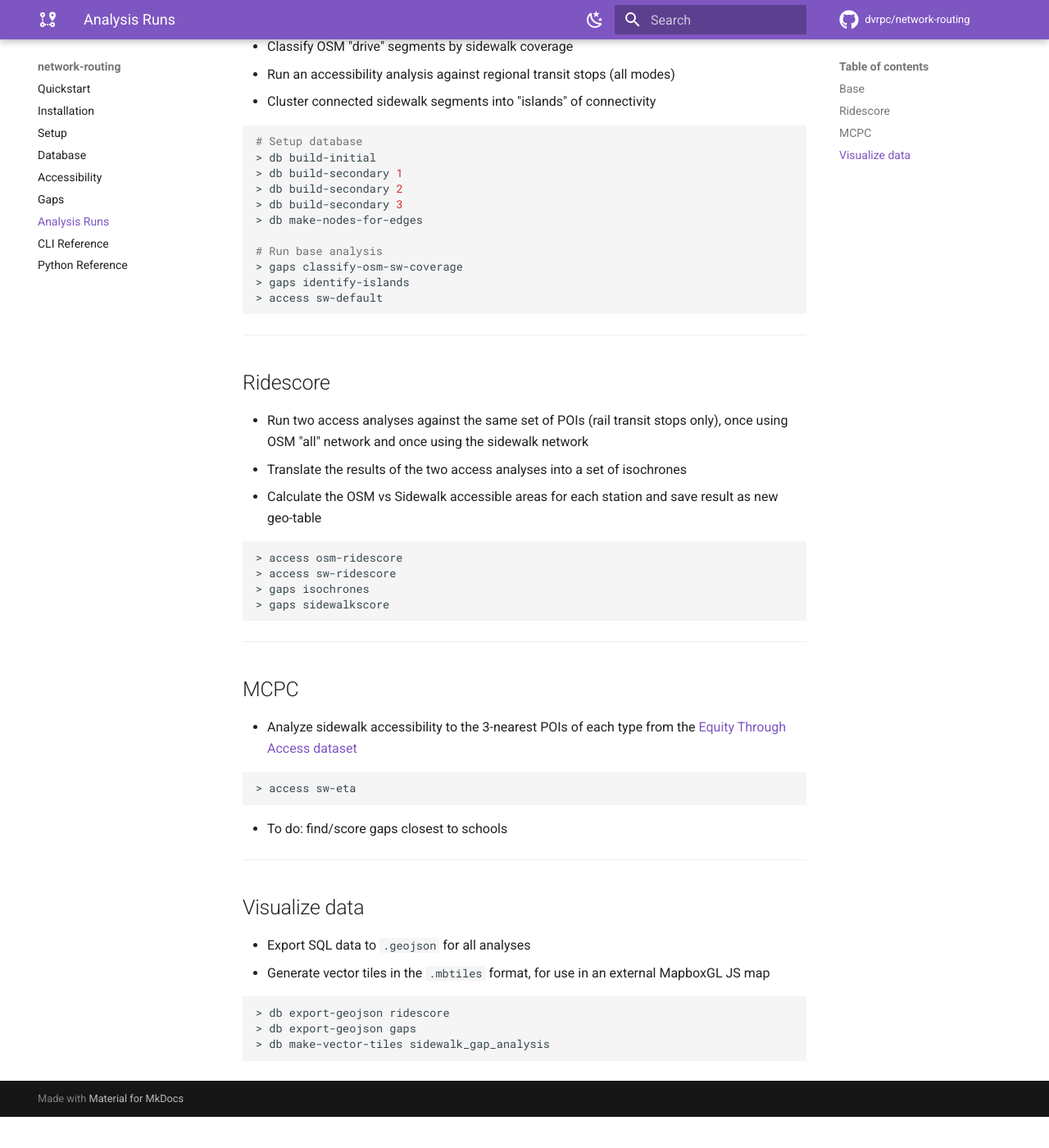
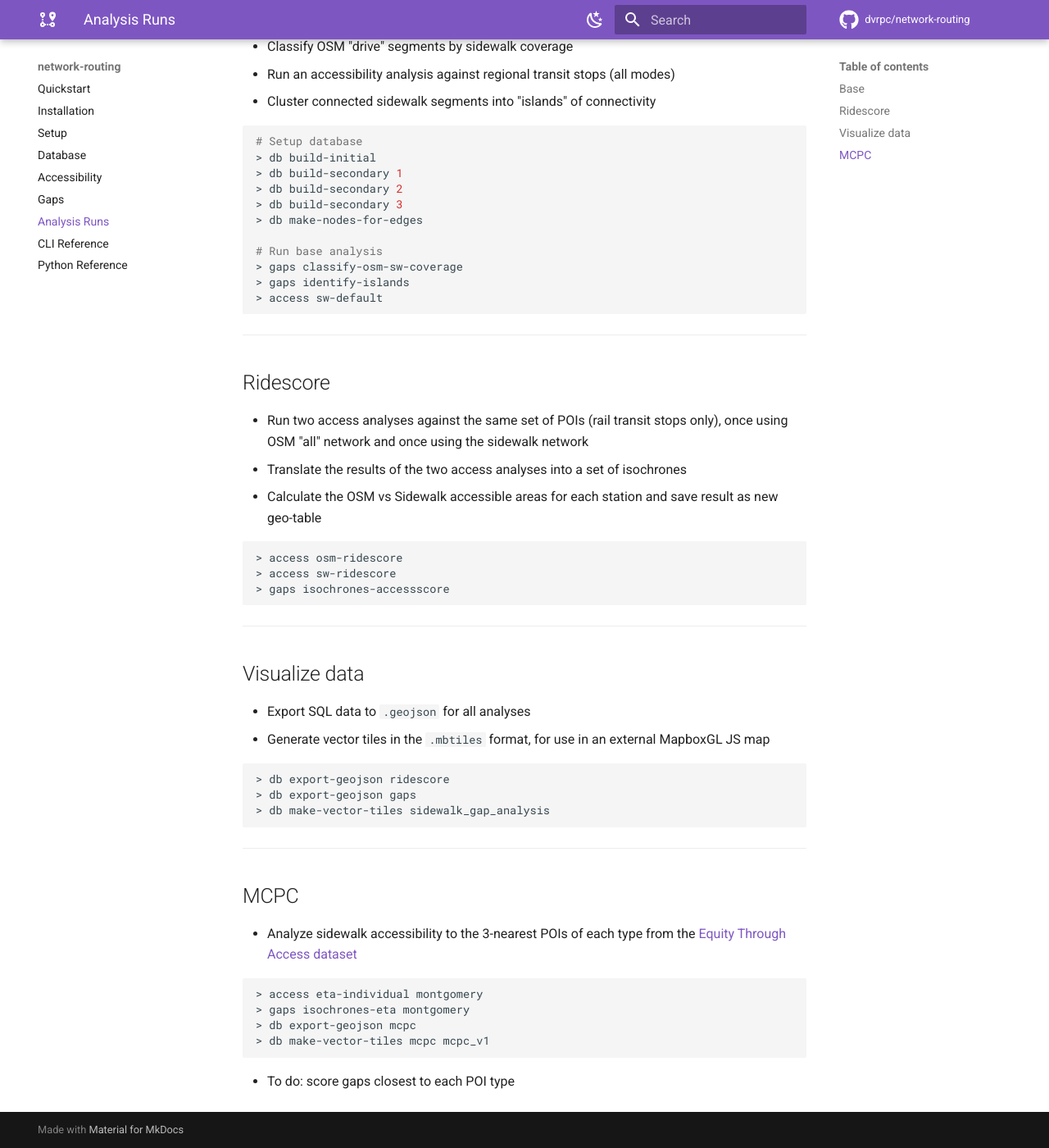
Before and after one commit to dvrpc/network-routing, an MkDocs documentation site: the page built from docs/analysis_runs.md, in a window 1280 px wide and 1400 px high, scrolled down 262 px. Shown: the whole window at 82% size. Built offline with MkDocs 1.6.1 and Material for MkDocs 9.7.7, drawn with Linux system fonts in a browser that asks for light colours; comment, search, counter and statistics services are not loaded; before the commit the page ends 1624 px from its top, so only the background shows below that.

Commit message:
update runtime notes

````diff
--- a/docs/analysis_runs.md
+++ b/docs/analysis_runs.md
@@ -34,22 +34,8 @@
 ```bash
 > access osm-ridescore
 > access sw-ridescore
-> gaps isochrones
-> gaps sidewalkscore
+> gaps isochrones-accessscore
 ```
-
----
-
-## MCPC
-
-- Analyze sidewalk accessibility to the 3-nearest POIs of each type from the
-  [Equity Through Access dataset](https://dvrpcgis.maps.arcgis.com/apps/MapSeries/index.html?appid=06eab792a06044f89b5b7fadeef660ba)
-
-```bash
-> access sw-eta
-```
-
-- To do: find/score gaps closest to schools
 
 ---
 
@@ -63,3 +49,19 @@
 > db export-geojson gaps
 > db make-vector-tiles sidewalk_gap_analysis
 ```
+
+---
+
+## MCPC
+
+- Analyze sidewalk accessibility to the 3-nearest POIs of each type from the
+  [Equity Through Access dataset](https://dvrpcgis.maps.arcgis.com/apps/MapSeries/index.html?appid=06eab792a06044f89b5b7fadeef660ba)
+
+```bash
+> access eta-individual montgomery
+> gaps isochrones-eta montgomery
+> db export-geojson mcpc
+> db make-vector-tiles mcpc mcpc_v1
+```
+
+- To do: score gaps closest to each POI type
````
